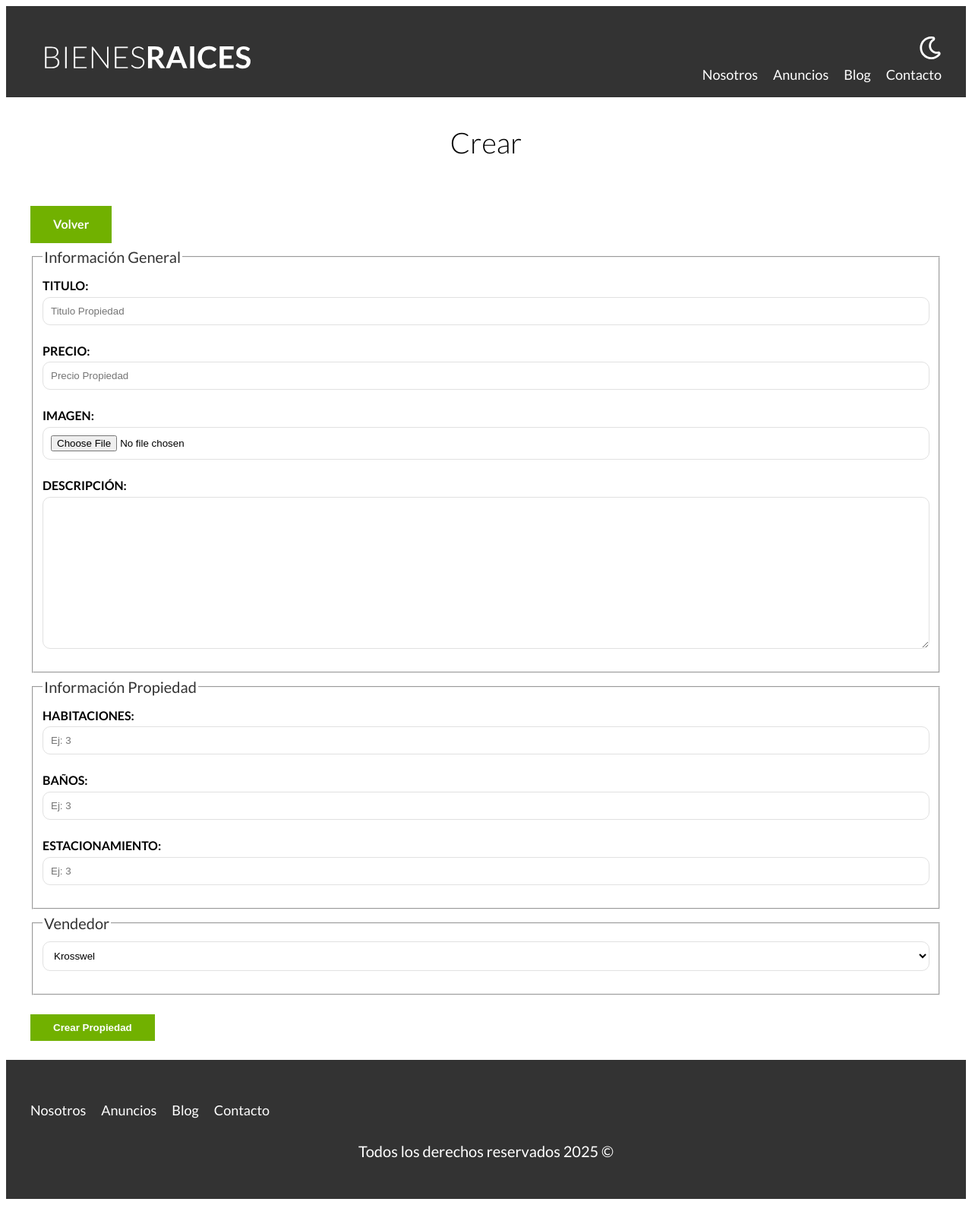
After one commit to krosswelcauro/bienes-raices, a PHP site: page /admin/propiedades/crear.php in a window 1280 px wide. The commit adds this page. Shown: the whole page at 76% size. Run offline with PHP 8.4, Linux system fonts and the light colour scheme; style sheets or scripts are compiled from the project's sources; some libraries are stand-ins or nearby versions.

Commit message:
feat: archivos CRUD para Propiedades

```diff
--- /dev/null
+++ b/admin/propiedades/crear.php
@@ -0,0 +1,57 @@
+<?php
+    require '../../includes/funciones.php';
+    incluirTemplate('header');
+?>
+
+    <main class="contenedor seccion">
+        <h1>Crear</h1>
+
+        <a href="/admin" class="boton boton-verde">Volver</a>
+
+        <form action="" class="formulario">
+            <fieldset>
+                <legend>Información General</legend>
+
+                <label for="titulo">Titulo:</label>
+                <input type="text" name="titulo" id="titulo" placeholder="Titulo Propiedad">
+
+                <label for="precio">Precio:</label>
+                <input type="number" name="precio" id="precio" placeholder="Precio Propiedad">
+
+                <label for="imagen">Imagen:</label>
+                <input type="file" name="imagen" id="imagen" accept="image/jpeg, image/png">
+
+                <label for="descripcion">Descripción:</label>
+                <textarea name="descripcion" id="descripcion"></textarea>
+            </fieldset>
+
+            <fieldset>
+                <legend>Información Propiedad</legend>
+
+                <label for="habitaciones">Habitaciones:</label>
+                <input type="number" name="habitaciones" id="habitaciones" placeholder="Ej: 3" min="1" max="9">
+
+                <label for="wc">Baños:</label>
+                <input type="number" name="wc" id="wc" placeholder="Ej: 3" min="1" max="9">
+
+                <label for="estacionamiento">Estacionamiento:</label>
+                <input type="number" name="estacionamiento" id="estacionamiento" placeholder="Ej: 3" min="1" max="9">
+
+            </fieldset>
+
+            <fieldset>
+                <legend>Vendedor</legend>
+                <select name="" id="">
+                    <option value="1">Krosswel</option>
+                    <option value="2">Jose</option>
+                </select>
+            </fieldset>
+
+            <input type="submit" value="Crear Propiedad" class="boton boton-verde">
+        </form>
+
+    </main>
+
+<?php
+    incluirTemplate('footer');
+?>
--- a/includes/templates/footer.php
+++ b/includes/templates/footer.php
@@ -11,6 +11,6 @@
         </div>
     </footer>
 
-    <script src="build/js/bundle.min.js"></script>
+    <script src="/build/js/bundle.min.js"></script>
 </body>
 </html>
--- a/includes/templates/header.php
+++ b/includes/templates/header.php
@@ -4,7 +4,7 @@
     <meta charset="UTF-8">
     <meta name="viewport" content="width=device-width, initial-scale=1.0">
     <title>Bienes raices</title>
-    <link rel="stylesheet" href="build/css/app.css">
+    <link rel="stylesheet" href="/build/css/app.css">
 </head>
 <body>
 
@@ -12,15 +12,15 @@
         <div class="contenedor contenido-header">
             <div class="barra">
                 <a href="/">
-                    <img src="build/img/logo.svg" alt="logotipo de bienes raices">
+                    <img src="/build/img/logo.svg" alt="logotipo de bienes raices">
                 </a>
 
                 <div class="mobile-menu">
-                    <img src="build/img/barras.svg" alt="icono menu responsive">
+                    <img src="/build/img/barras.svg" alt="icono menu responsive">
                 </div>
 
                 <div class="derecha">
-                    <img class="dark-mode-boton" src="build/img/dark-mode.svg">
+                    <img class="dark-mode-boton" src="/build/img/dark-mode.svg">
                     <nav class="navegacion">
                         <a href="nosotros.php">Nosotros</a>
                         <a href="anuncios.php">Anuncios</a>
```
Also changed, not shown: admin/index.php (added, +14 -0 lines), admin/propiedades/actualizar.php (added, +12 -0 lines), admin/propiedades/borrar.php (added, +12 -0 lines).
